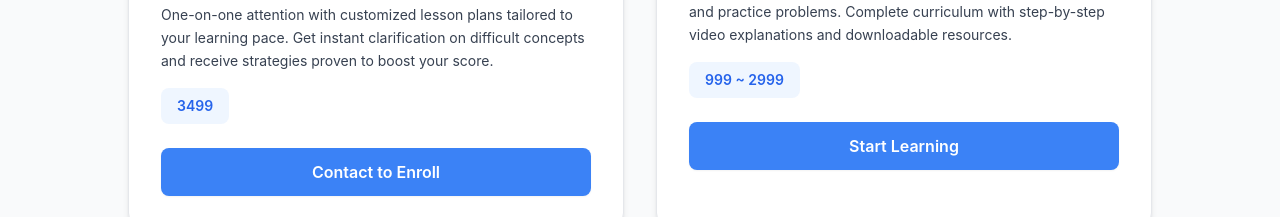
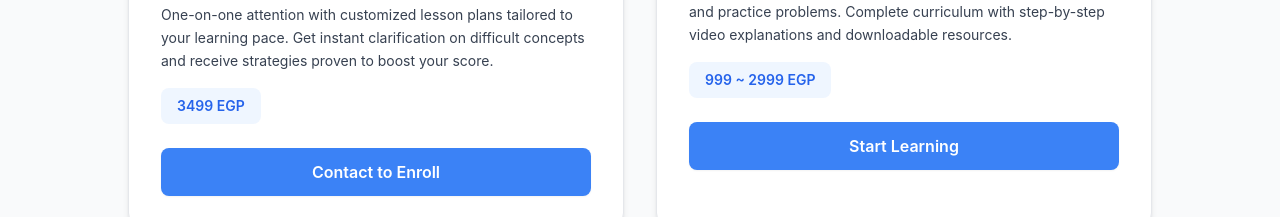
Before and after one commit to darkboy01050-max/DSAT_Web, a React (Vite) app: page /courses in a window 1280 px wide. Shown: the part 535-752 px from the top of the page. Built offline with nearby package versions, Linux system fonts and the light colour scheme; no server answers.

Commit message:
Updated CoursesPage.tsx

```diff
--- a/src/pages/CoursesPage.tsx
+++ b/src/pages/CoursesPage.tsx
@@ -6,7 +6,7 @@ function CoursesPage() {
       title: 'Private Course',
       description: 'Live online sessions with Mr. Mohamed Aliaa — personalized explanations, interactive problem-solving, and direct feedback designed for your progress.',
       details: 'One-on-one attention with customized lesson plans tailored to your learning pace. Get instant clarification on difficult concepts and receive strategies proven to boost your score.',
-      price: '3499',
+      price: '3499 EGP',
       icon: Users,
       buttonText: 'Contact to Enroll',
       buttonAction: () => window.location.href = '/contact'
@@ -14,8 +14,8 @@ function CoursesPage() {
     {
       title: 'Recorded Course',
       description: 'Pre-recorded video lessons covering every DSAT Math topic. Learn anytime, anywhere, at your own speed.',
-      details: 'Learn all essential DSAT Math strategies with detailed examples and practice problems. Complete curriculum with step-by-step video explanations and downloadable resources.',
-      price: '999 ~ 2999',
+      details: 'Learn all essential DSAT Math strategies with detailed examples and practice problems. Complete curriculum with step-by-step video explanations and downloadable resources.                                      ',
+      price: '999 ~ 2999 EGP',
       icon: Video,
       buttonText: 'Start Learning',
       buttonAction: () => window.open('https://dsat-math.vercel.app/', '_blank')
```
